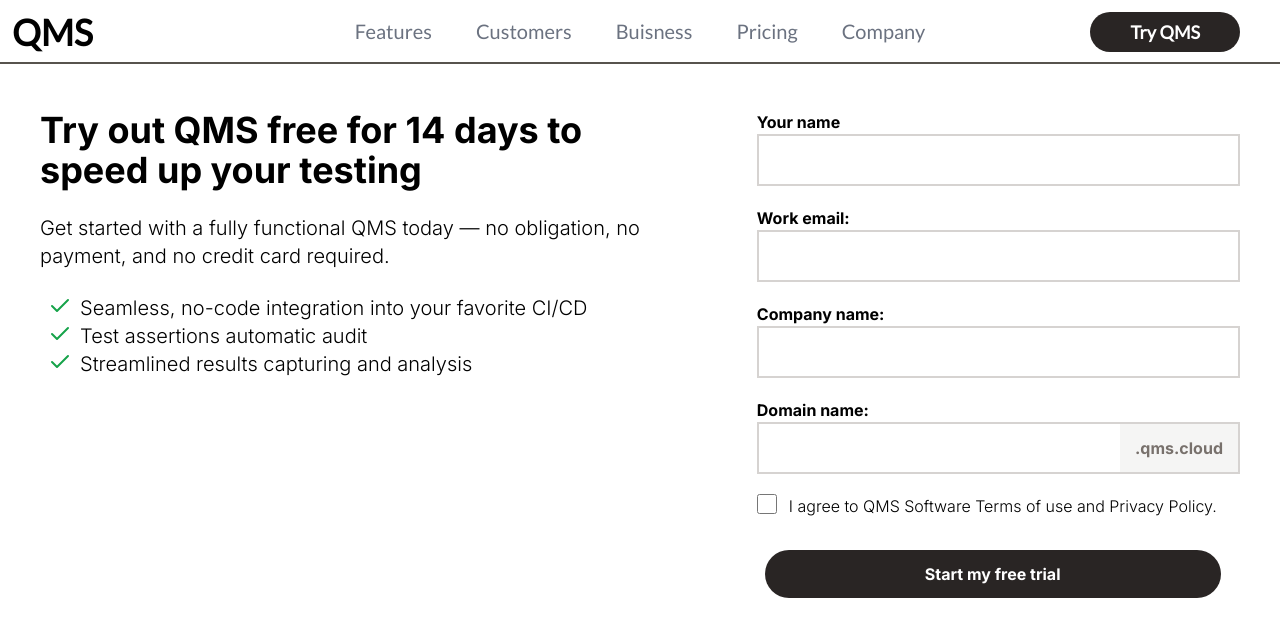
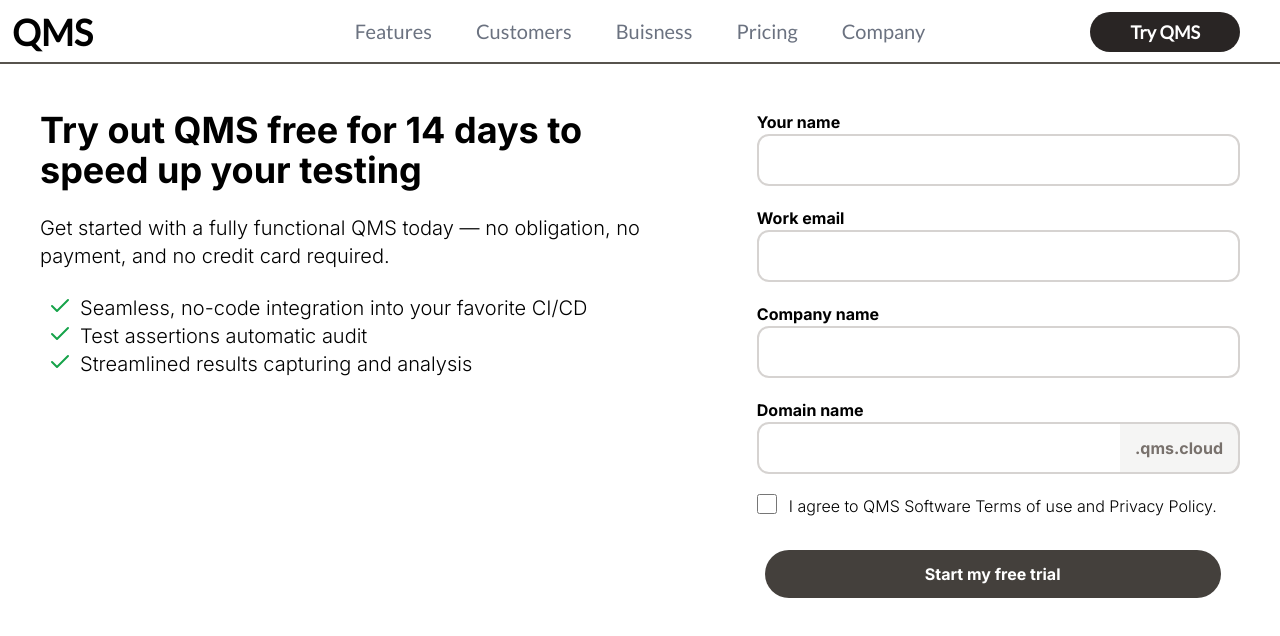
Before and after one commit to neblessed/qms_landing_page, a React (Create React App) app: page / in a window 1280 px wide. Shown: the top 636 px of the page. Built offline with nearby package versions, Linux system fonts and the light colour scheme.

Commit message:
tryit form style changes

```diff
--- a/src/components/tryit/TryIt.tsx
+++ b/src/components/tryit/TryIt.tsx
@@ -45,11 +45,14 @@
                             <label className="text-base font-bold">Your name</label>
                             {errors?.name && <InputErrorComponent message={errors.name.message} />}
                         </div>
-                        <input {...register('name', { required: 'required field', maxLength: { value: 20, message: 'max length 20' } })} className="border-2 border-stone-300 block py-3 pl-2 w-100"></input>
+                        <input {...register('name', {
+                            required: 'required field',
+                            maxLength: { value: 20, message: 'max length 20' }
+                        })} className="border-2 border-stone-300 block py-3 pl-2 w-100 rounded-xl hover:border-stone-400"></input>
                     </div>
                     <div className="gap-4 mt-5">
                         <div className="flex gap-3 justify-start">
-                            <label className="text-base font-bold">Work email:</label>
+                            <label className="text-base font-bold">Work email</label>
                             {errors?.email && <InputErrorComponent message={errors.email.message} />}
                         </div>
                         <input {...register('email', {
@@ -59,36 +62,36 @@
                                 message: 'not valid email',
                                 value: /^\S+@\S+\.\S+$/
                             }
-                        })} className="border-2 border-stone-300 block py-3 pl-2 w-100"></input>
+                        })} className="border-2 border-stone-300 block py-3 pl-2 w-100 rounded-xl hover:border-stone-400"></input>
                     </div>
                     <div className="gap-4 mt-5">
                         <div className="flex gap-3 justify-start">
-                            <label className="text-base font-bold">Company name:</label>
+                            <label className="text-base font-bold">Company name</label>
                             {errors?.companyName && <InputErrorComponent message={errors.companyName.message} />}
                         </div>
                         <input {...register('companyName', {
                             required: 'required field',
                             maxLength: { value: 20, message: 'max length 20' }
-                        })} className="border-2 border-stone-300 block py-3 pl-2 w-100"></input>
+                        })} className="border-2 border-stone-300 block py-3 pl-2 w-100 rounded-xl hover:border-stone-400"></input>
                     </div>
                     <div className="gap-4 mt-5">
                         <div className="flex gap-3 justify-start">
-                            <label className="text-base font-bold">Domain name:</label>
+                            <label className="text-base font-bold">Domain name</label>
                             {errors?.domain && <InputErrorComponent message={errors.domain.message} />}
                         </div>
-                        <div className="flex justify-center border-stone-300 border-2 w-100">
+                        <div className="flex justify-center border-stone-300 border-2 w-100 rounded-xl hover:border-stone-400">
                             <input {...register('domain', {
                                 required: 'required field',
                                 maxLength: { value: 20, message: 'max length 20' }
                             })} className="block py-3 pl-2"></input>
-                            <div className="bg-stone-100 py-3 font-bold text-stone-500 w-30 text-center absolute right-0 border-r-2 border-stone-300 text-qms text-qms">.qms.cloud</div>
+                            <div className="bg-stone-100 py-3 font-bold text-stone-500 w-30 text-center absolute right-0 border-r-2 border-stone-300 text-qms text-qms rounded-r-xl">.qms.cloud</div>
                         </div>
                         <div className="flex justify-start mt-5 gap-3 text-qms">
                             <input {...register('isAgree', { required: '*', value: false })} type="checkbox" className="w-5 h-5" />
                             {errors.isAgree && <InputErrorComponent message={errors.isAgree.message} />}
                             <p className="font-medium">I agree to QMS Software Terms of use and Privacy Policy.</p>
                         </div>
-                        <button type="submit" className="rounded-3xl left-1/2 mt-8 py-3 px-40 ml-2 text-qms font-bold bg-stone-800 text-white">Start my free trial</button>
+                        <button type="submit" className="rounded-3xl left-1/2 mt-8 py-3 px-40 ml-2 text-qms font-bold bg-stone-700 text-white hover:bg-stone-800">Start my free trial</button>
                     </div>
                 </div>
             </form>
```
